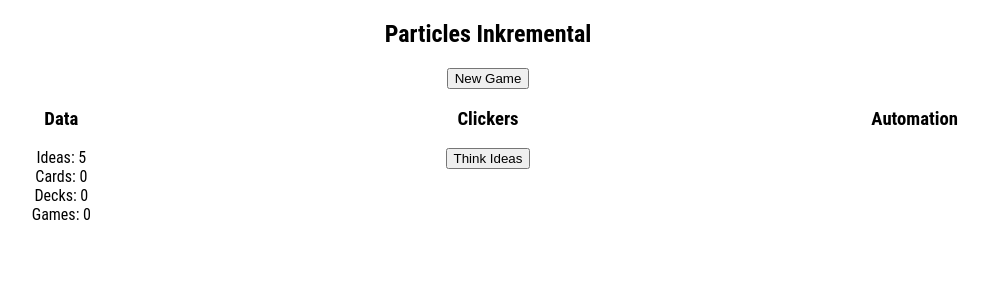
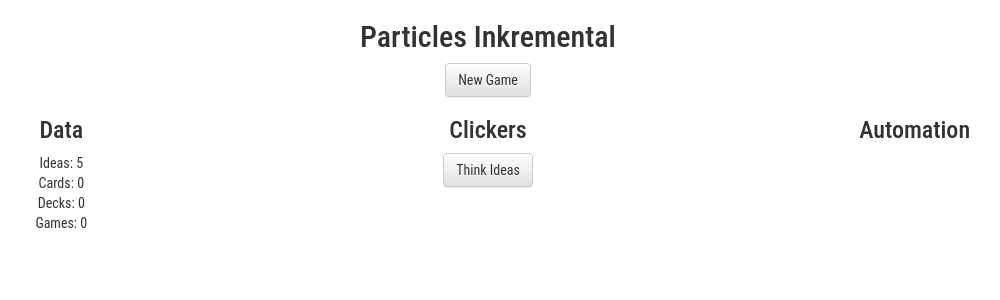
Before and after one commit to blackdeck/bdc-engine, a React (Create React App) app: page / in a window 1280 px wide. Shown: the top 300 px of the page, without its empty margins (152-1152 px from the left). Built offline with nearby package versions, Linux system fonts and the light colour scheme.

Commit message:
Fix bootstrap css

```diff
--- a/public/index.html
+++ b/public/index.html
@@ -4,6 +4,12 @@
     <meta charset="utf-8">
     <meta name="viewport" content="width=device-width, initial-scale=1, shrink-to-fit=no">
     <meta name="theme-color" content="#000000">
+
+    <!-- Latest compiled and minified CSS -->
+    <link rel="stylesheet" href="https://maxcdn.bootstrapcdn.com/bootstrap/3.3.7/css/bootstrap.min.css" integrity="sha384-BVYiiSIFeK1dGmJRAkycuHAHRg32OmUcww7on3RYdg4Va+PmSTsz/K68vbdEjh4u" crossorigin="anonymous">
+
+    <!-- Optional theme -->
+    <link rel="stylesheet" href="https://maxcdn.bootstrapcdn.com/bootstrap/3.3.7/css/bootstrap-theme.min.css" integrity="sha384-rHyoN1iRsVXV4nD0JutlnGaslCJuC7uwjduW9SVrLvRYooPp2bWYgmgJQIXwl/Sp" crossorigin="anonymous">
     <!--
       manifest.json provides metadata used when your web app is added to the
       homescreen on Android. See https://developers.google.com/web/fundamentals/engage-and-retain/web-app-manifest/
--- a/src/App.js
+++ b/src/App.js
@@ -2,7 +2,7 @@ import React, { Component } from 'react';
 import _ from 'lodash';
 
 import './css/App.css';
-import  {Tooltip, OverlayTrigger } from 'react-bootstrap';
+import { Tooltip, Button, OverlayTrigger } from 'react-bootstrap';
 
 import {game_name} from './game/app_config';
 import {getDefaultState} from './game/default_state';
@@ -97,7 +97,7 @@ class App extends Component {
         return (
             <div className="App">
                 <h2>Particles Inkremental</h2>
-                <button  title="Universe expands faster than ever" className="btn btn-default" onClick={this.newGame}>New Game</button>
+                <Button onClick={this.newGame}>New Game</Button>
                 <div className="flex-container-row">
                     <div className="flex-element">
                         <h3>Data</h3>
@@ -111,8 +111,8 @@ class App extends Component {
                         <h3>Clickers</h3>
                         {_.map(clickers, (item, key) => (item.locked && item.locked(this.state)) ? '' :
                             <div key={key}>
-                                <OverlayTrigger placement="right" overlay={tooltip}>
-                                    <button className="btn-primary" onClick={() => { this.onClickWrapper(item); }}>{item.name}</button>
+                                <OverlayTrigger delay="150" placement="right" overlay={tooltip}>
+                                    <Button  onClick={() => { this.onClickWrapper(item); }}>{item.name}</Button>
                                 </OverlayTrigger>
                             </div>
                         )}
@@ -122,7 +122,7 @@ class App extends Component {
                         {_.map(automators, (item, key) =>
                             <div key={key}>
                                 {state[key] ? <span>{item.name}: {state[key]}</span> : ''}
-                                {(item.locked && item.locked(this.state)) ? '' : <button className="btn-primary" onClick={() => { this.onClickWrapper(item); }}>Buy {item.name}</button>}
+                                {(item.locked && item.locked(this.state)) ? '' : <Button onClick={() => { this.onClickWrapper(item); }}>Buy {item.name}</Button>}
                             </div>
                         )}
                     </div>
```
Also changed, not shown: 1 other file (tests, documents, lock files or other folders).
